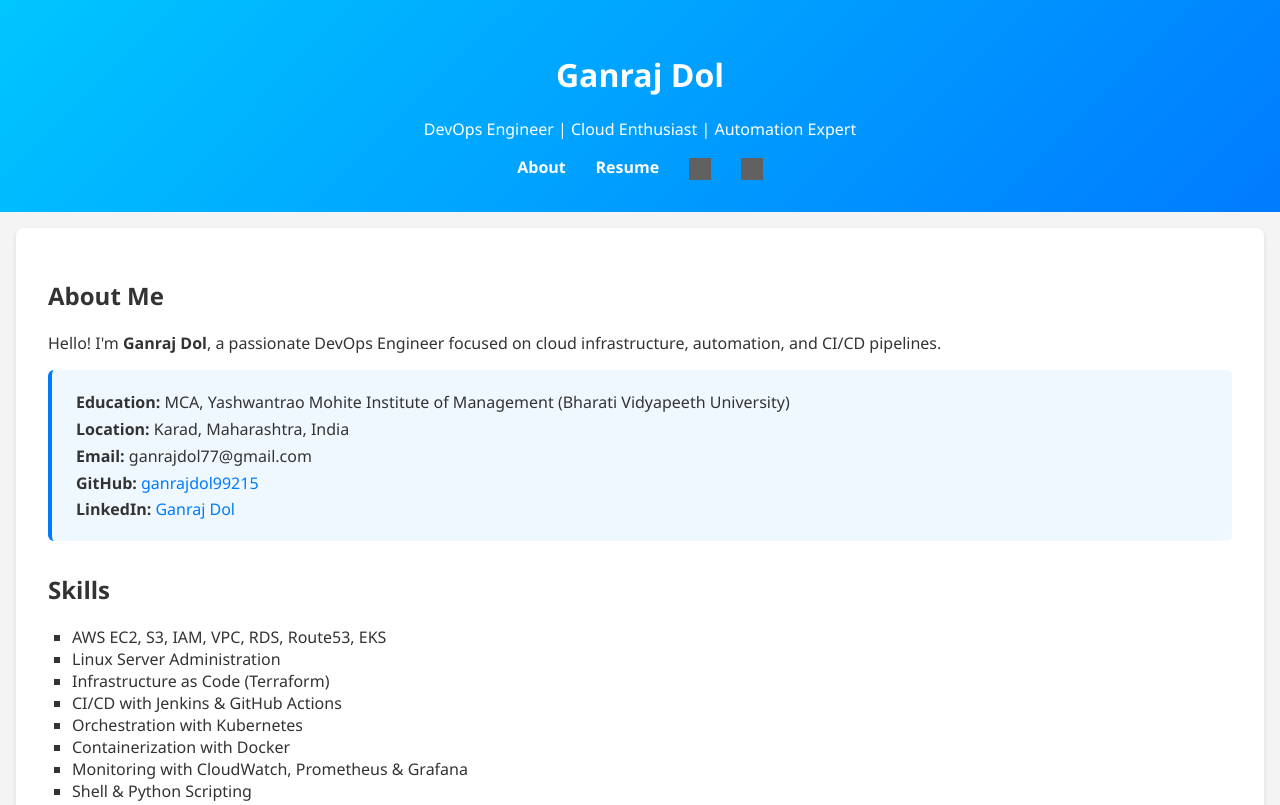
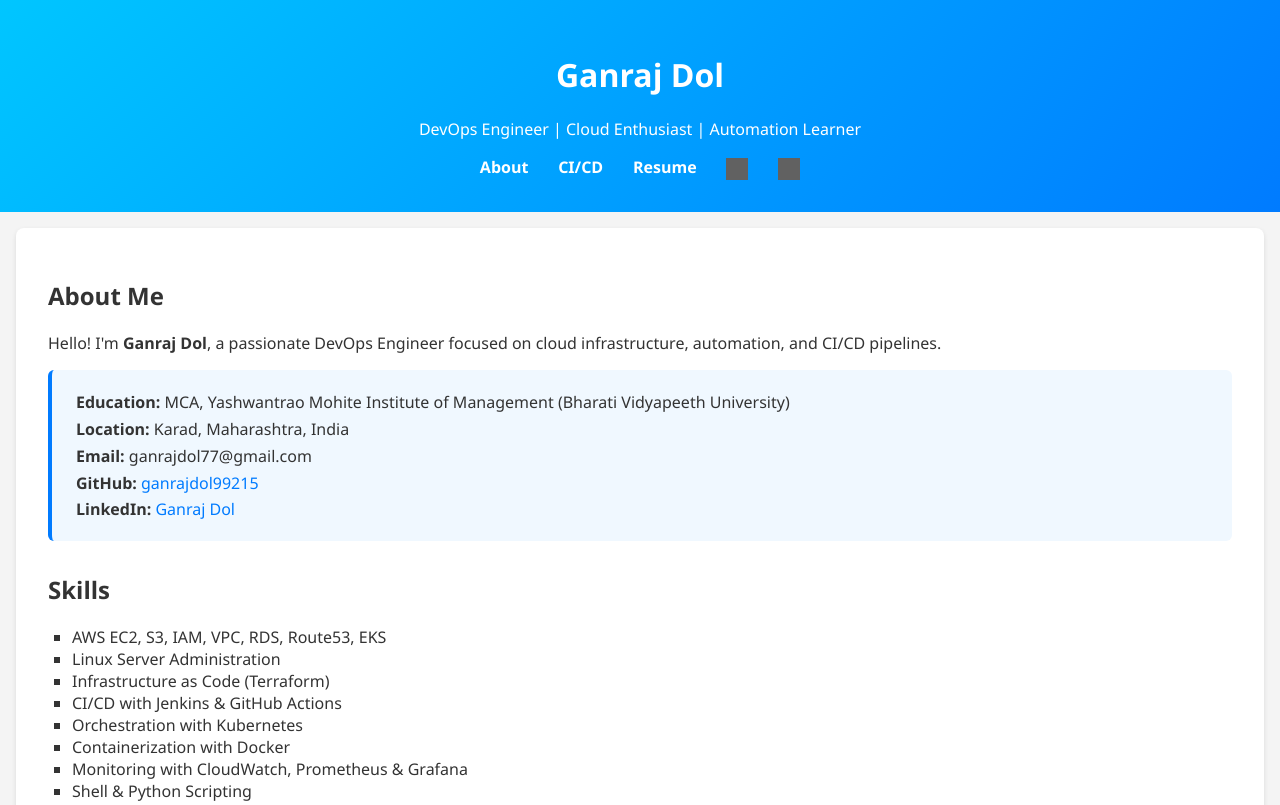
Before and after one commit to ganrajdol99215/devops-portfolio, a plain HTML site: page index.html in a window 1280 px wide. Shown: the top 805 px of the page. Drawn offline with Linux system fonts and the light colour scheme; grey boxes are pictures that could not be loaded.

Commit message:
Update index.html

```diff
--- a/index.html
+++ b/index.html
@@ -9,11 +9,11 @@
 <body>
   <header>
     <h1>Ganraj Dol</h1>
-    <p>DevOps Engineer | Cloud Enthusiast | Automation Expert</p>
+    <p>DevOps Engineer | Cloud Enthusiast | Automation Learner</p>
 
-    <!-- 🔗 Navigation Bar -->
     <nav class="navbar">
       <a href="#about">About</a>
+      <a href="#cicd">CI/CD</a>
       <a href="resume.pdf" target="_blank">Resume</a>
       <a href="https://github.com/ganrajdol99215" target="_blank">
         <img src="https://cdn.jsdelivr.net/gh/simple-icons/simple-icons/icons/github.svg" alt="GitHub" class="icon">
@@ -49,7 +49,7 @@
     </ul>
   </section>
 
-  <section class="project">
+  <section class="project" id="cicd">
     <h2> Live CI/CD Demo Project </h2>
     <p>This is a Node.js app deployed on Render with GitHub Actions CI/CD pipeline.</p>
     <ul>
@@ -62,7 +62,7 @@
   </section>
 
   <footer>
-                                                        <p>© 2025 Ganraj | DevOps Portfolio</p>
+    <p>© 2025 Ganraj | DevOps Portfolio</p>
   </footer>
 </body>
 </html>
```
